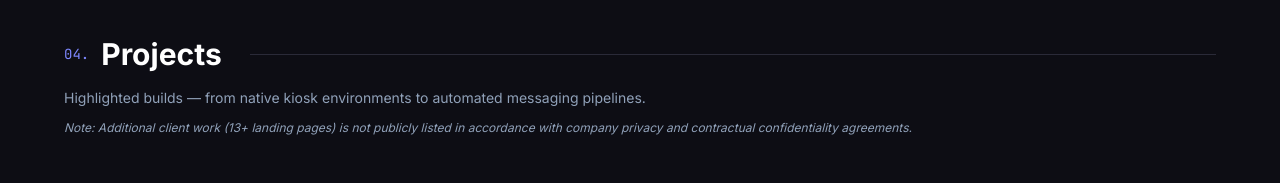
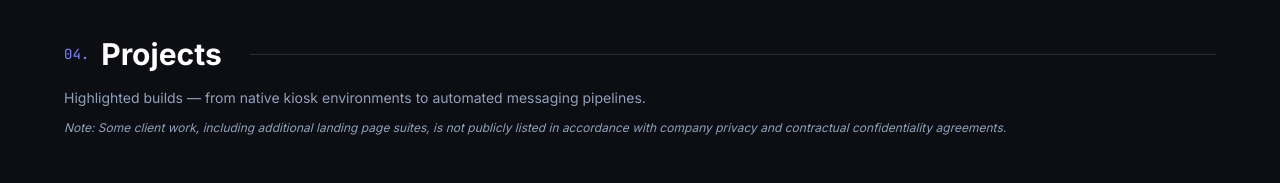
Before and after one commit to codingbrain01/codingbrain, a React (Vite) app: page / in a window 1280 px wide. Shown: the part 3860-4043 px from the top of the page. Built offline with nearby package versions, Linux system fonts and the light colour scheme.

Commit message:
update: project notes

```diff
--- a/src/components/Projects.tsx
+++ b/src/components/Projects.tsx
@@ -224,7 +224,7 @@ export default function Projects() {
           transition={{ duration: 0.5, delay: 0.15 }}
           className="text-slate-500 dark:text-slate-400 text-xs italic mb-12"
         >
-          Note: Additional client work (13+ landing pages) is not publicly listed in accordance with company privacy and contractual confidentiality agreements.
+          Note: Some client work, including additional landing page suites, is not publicly listed in accordance with company privacy and contractual confidentiality agreements.
         </motion.p>
 
         <div className="flex flex-col gap-8 mb-16">
```
